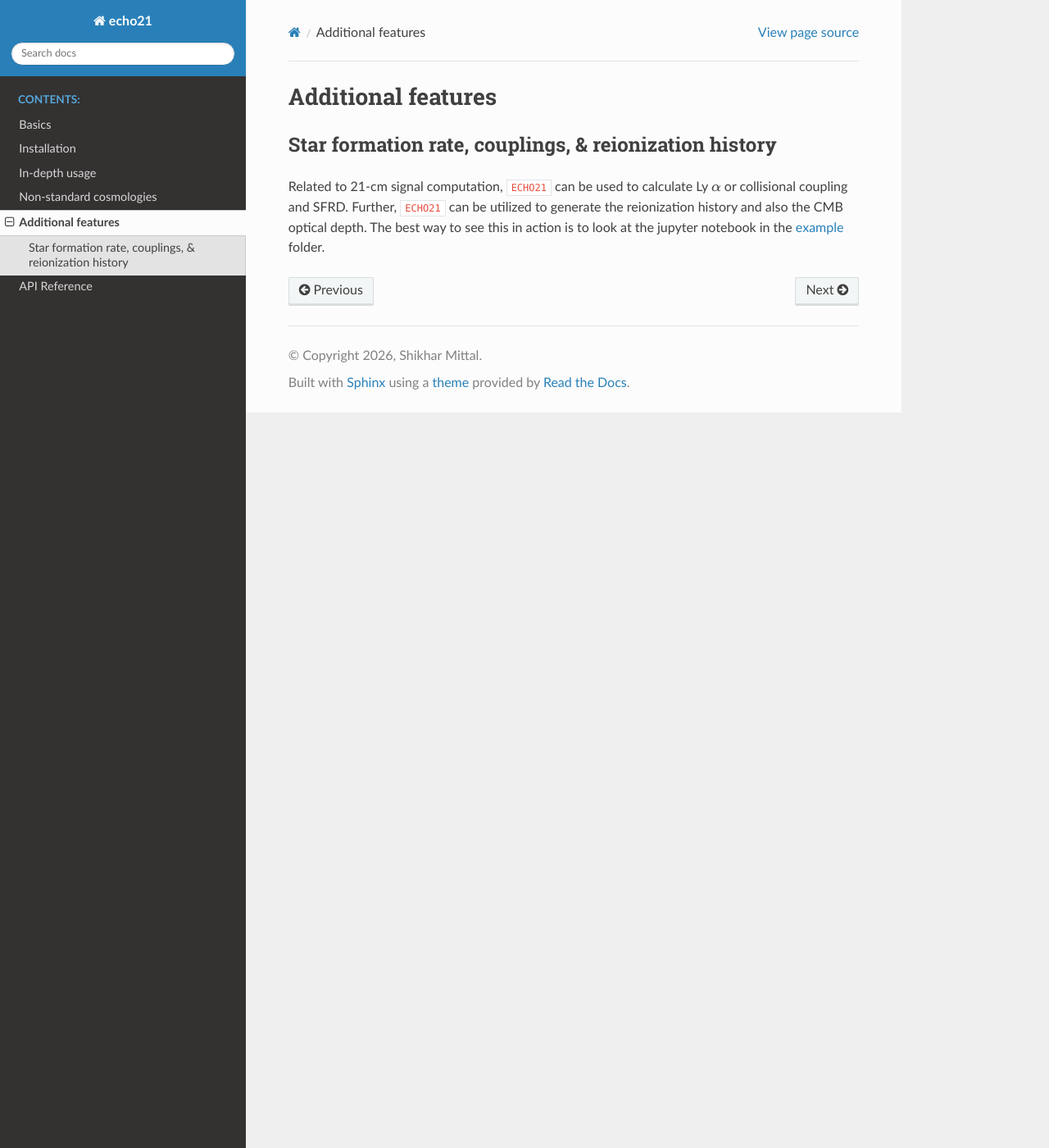
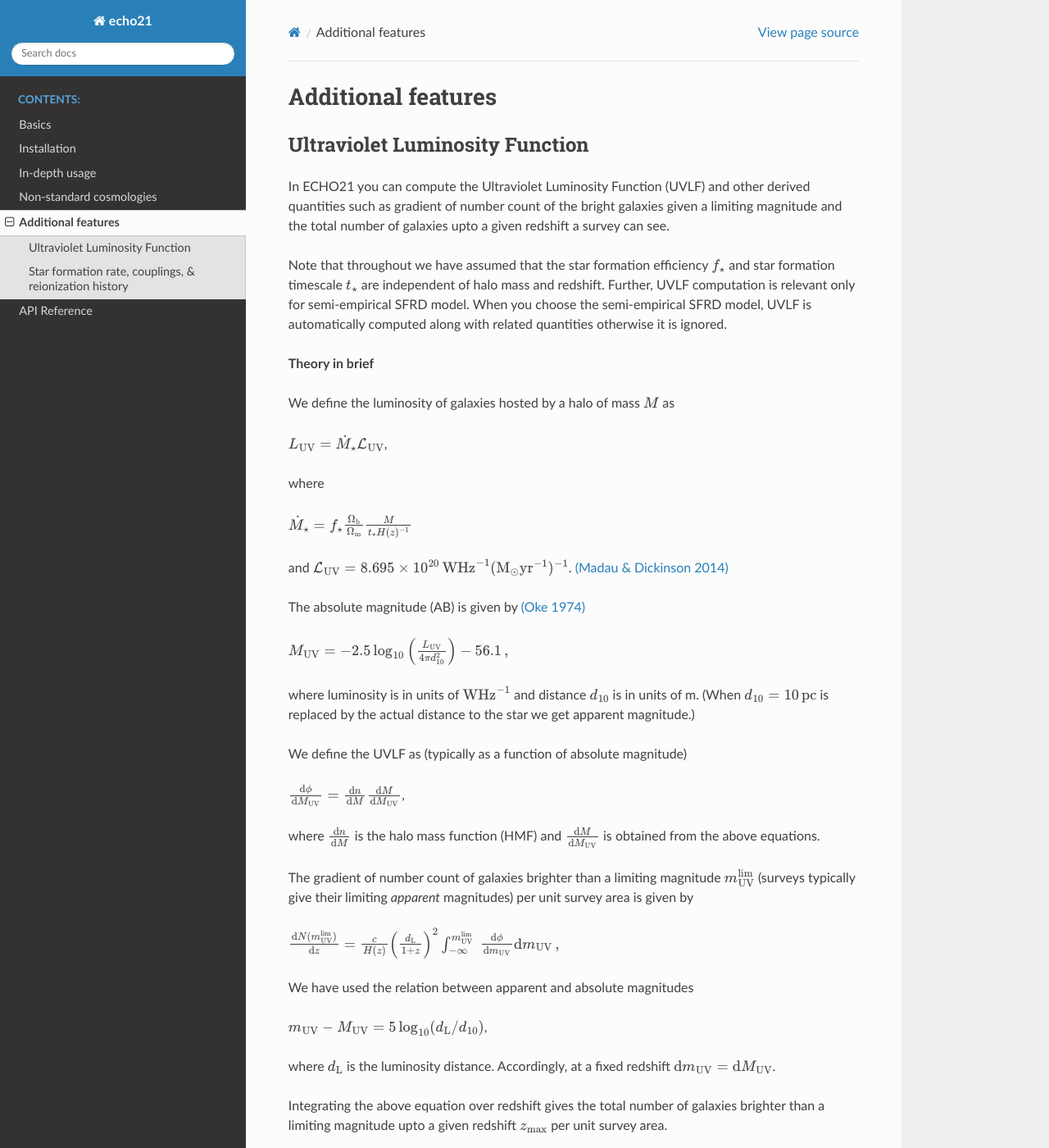
Before and after one commit to shikharmittal04/echo21, a Sphinx documentation site: the page built from docs/add.rst, in a window 1280 px wide and 1400 px high. Shown: the whole window at 82% size. Built offline with Sphinx 7.4.7 and the Read the Docs theme 3.1.0, drawn with Linux system fonts in a browser that asks for light colours.

Commit message:
Updating UVLF docs, adding checks to UVLF computation that it is applicable only when semi-emp SFRD is used

```diff
--- a/docs/add.rst
+++ b/docs/add.rst
@@ -1,7 +1,50 @@
 Additional features
--------------------
+===================
+
+Ultraviolet Luminosity Function
+-------------------------------
+
+In ECHO21 you can compute the Ultraviolet Luminosity Function (UVLF) and other derived quantities such as gradient of number count of the bright galaxies given a limiting magnitude and the total number of galaxies upto a given redshift a survey can see.
+
+Note that throughout we have assumed that the star formation efficiency :math:`f_{\star}` and star formation timescale :math:`t_{\star}` are independent of halo mass and redshift. Further, UVLF computation is relevant only for semi-empirical SFRD model. When you choose the semi-empirical SFRD model, UVLF is automatically computed along with related quantities otherwise it is ignored.
+
+**Theory in brief**
+
+We define the luminosity of galaxies hosted by a halo of mass :math:`M` as
+
+:math:`{L}_{\mathrm{UV}} = \dot{M}_{\star} \mathcal{L}_{\mathrm{UV}}`,
+
+where
+
+:math:`\dot{M}_{\star} = f_{\star} \frac{\Omega_\mathrm{b}}{\Omega_\mathrm{m}} \frac{M}{t_{\star}H(z)^{-1}}`
+
+and :math:`\mathcal{L}_{\mathrm{UV}}=8.695\times10^{20}\,\mathrm{WHz^{-1}(\mathrm{M}_{\odot}yr^{-1})^{-1}}`. `(Madau & Dickinson 2014) <https://doi.org/10.1146/annurev-astro-081811-125615>`_
+
+The absolute magnitude (AB) is given by `(Oke 1974) <http://dx.doi.org/10.1086/190287>`_
+
+:math:`M_\mathrm{UV}=-2.5\log_{10}\left(\frac{L_\mathrm{UV}}{4\pi d^2_{10}}\right)-56.1\,,`
+
+where luminosity is in units of :math:`\mathrm{WHz^{-1}}` and distance :math:`d_{10}` is in units of m. (When :math:`d_{10}=10\,\mathrm{pc}` is replaced by the actual distance to the star we get apparent magnitude.)
+
+We define the UVLF as (typically as a function of absolute magnitude)
+
+:math:`\frac{\mathrm{d}\phi}{\mathrm{d}M_\mathrm{UV}} = \frac{\mathrm{d}n}{\mathrm{d}M}\frac{\mathrm{d}M}{\mathrm{d}M_\mathrm{UV}}`,
+
+where :math:`\frac{\mathrm{d}n}{\mathrm{d}M}` is the halo mass function (HMF) and :math:`\frac{\mathrm{d}M}{\mathrm{d}M_\mathrm{UV}}` is obtained from the above equations.
+
+The gradient of number count of galaxies brighter than a limiting magnitude :math:`m_\mathrm{UV}^{\mathrm{lim}}` (surveys typically give their limiting *apparent* magnitudes) per unit survey area is given by
+
+:math:`\frac{\mathrm{d}N(m_{\mathrm{UV}}^{\mathrm{lim}})}{\mathrm{d}z}=\frac{c}{H(z)}\left(\frac{d_\mathrm{L}}{1+z}\right)^2\int_{-\infty}^{m_{\mathrm{UV}}^{\mathrm{lim}}}\ \frac{\mathrm{d}\phi}{\mathrm{d}m_\mathrm{UV}} \mathrm{d} m_{\mathrm{UV}}\,,`
+
+We have used the relation between apparent and absolute magnitudes
+
+:math:`m_\mathrm{UV}-M_\mathrm{UV}=5\log_{10}(d_\mathrm{L}/d_{10})`,
+
+where :math:`d_\mathrm{L}` is the luminosity distance. Accordingly, at a fixed redshift :math:`\mathrm{d} m_{\mathrm{UV}} = \mathrm{d} M_{\mathrm{UV}}`.
+
+Integrating the above equation over redshift gives the total number of galaxies brighter than a limiting magnitude upto a given redshift :math:`z_\mathrm{max}` per unit survey area.
 
 Star formation rate, couplings, & reionization history
-^^^^^^^^^^^^^^^^^^^^^^^^^^^^^^^^^^^^^^^^^^^^^^^^^^^^^^
+------------------------------------------------------
 
 Related to 21-cm signal computation, ``ECHO21`` can be used to calculate Ly :math:`\alpha` or collisional coupling and SFRD. Further, ``ECHO21`` can be utilized to generate the reionization history and also the CMB optical depth. The best way to see this in action is to look at the jupyter notebook in the `example <https://github.com/shikharmittal04/echo21/tree/master/examples>`_ folder.
--- a/docs/idm.rst
+++ b/docs/idm.rst
@@ -1,13 +1,13 @@
 
 Beyond standard model cosmologies
----------------------------------
+=================================
 
 :Authors: `Shikhar Mittal <https://sites.google.com/view/shikharmittal/home>`_ and Prakhar Bansal
 :Paper: `Mittal et al (2026) <https://arxiv.org/abs/2605.00991>`_
 
 
 Interacting dark matter model
-^^^^^^^^^^^^^^^^^^^^^^^^^^^^^
+-----------------------------
 
 ``ECHO21`` can be used to study a special class of interacting dark matter (IDM) model: Coulomb-like DM. We assume that *all DM particles are Coulomb-like* and that they can interact with *all baryons*. The interaction cross-section for such a system is given by :math:`\sigma(v_{\mathrm{b}\chi}) = \sigma_0(v_{\mathrm{b}\chi}/c)^{-4}`, where :math:`v_{\mathrm{b}\chi}` is the baryon-DM relative velocity. In addition to cooling, IDM leads to a suppression and delay in star formation.
 
```
Also changed, not shown: 7 other files.
